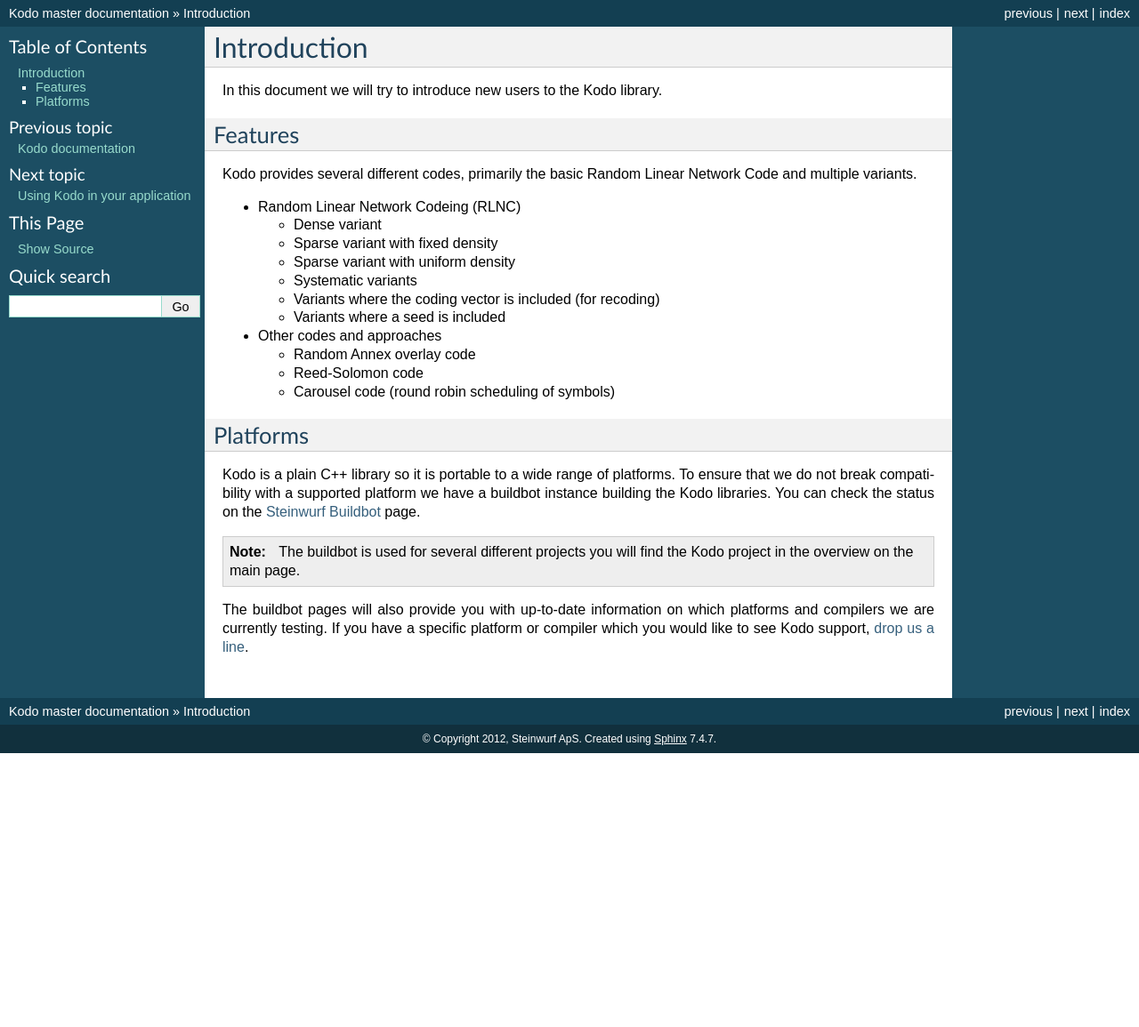
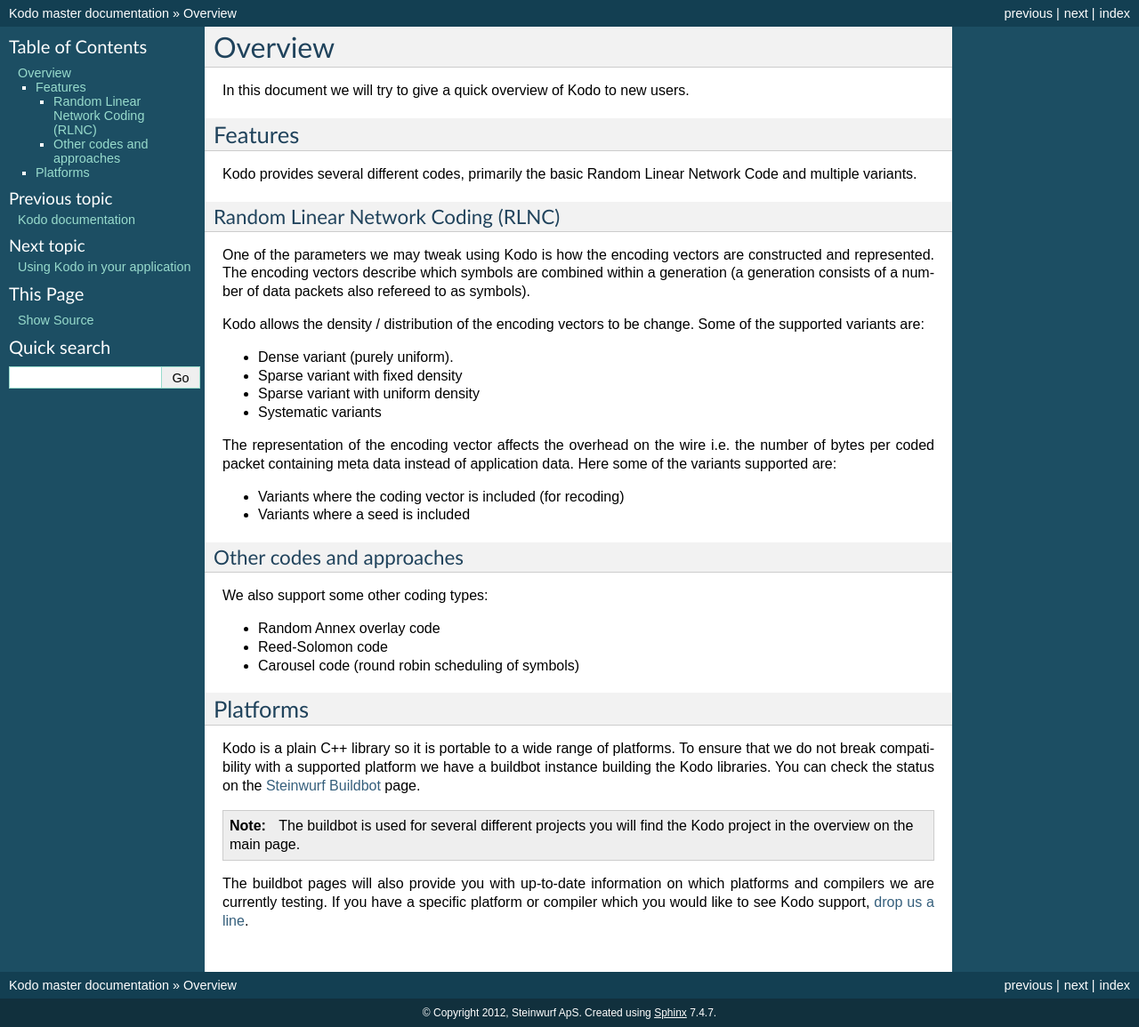
Before and after one commit to msherif4/kodo, a Sphinx documentation site: the page built from docs/source/overview.rst, in a window 1280 px wide. Shown: the whole page at 89% size. Built offline with Sphinx 7.4.7, drawn with Linux system fonts in a browser that asks for light colours; formulas are drawn with MathJax 3; before the commit the page ends 900 px from its top, so only the background shows below that.

Commit message:
Updating the overview

```diff
--- a/docs/source/overview.rst
+++ b/docs/source/overview.rst
@@ -1,30 +1,45 @@
-Introduction
-============
+Overview
+========
 
-.. _introduction:
+.. _overview:
 
-In this document we will try to introduce new users to the Kodo library.
+In this document we will try to give a quick overview of Kodo to new users.
 
 Features
 --------
 
-Kodo provides several different codes, primarily the basic Random Linear Network
-Code and multiple variants.
+Kodo provides several different codes, primarily the basic Random Linear
+Network Code and multiple variants.
 
-* Random Linear Network Codeing (RLNC)
+Random Linear Network Coding (RLNC)
+~~~~~~~~~~~~~~~~~~~~~~~~~~~~~~~~~~~
+One of the parameters we may tweak using Kodo is how the encoding vectors
+are constructed and represented. The encoding vectors describe which symbols
+are combined within a generation (a generation consists of a number of
+data packets also refereed to as symbols).
 
-  * Dense variant
-  * Sparse variant with fixed density
-  * Sparse variant with uniform density
-  * Systematic variants
-  * Variants where the coding vector is included (for recoding)
-  * Variants where a seed is included
+Kodo allows the density / distribution of the encoding vectors to be change.
+Some of the supported variants are:
 
-* Other codes and approaches
+* Dense variant (purely uniform).
+* Sparse variant with fixed density
+* Sparse variant with uniform density
+* Systematic variants
 
-  * Random Annex overlay code
-  * Reed-Solomon code
-  * Carousel code (round robin scheduling of symbols)
+The representation of the encoding vector affects the overhead on the wire
+i.e. the number of bytes per coded packet containing meta data instead of
+application data. Here some of the variants supported are:
+
+* Variants where the coding vector is included (for recoding)
+* Variants where a seed is included
+
+Other codes and approaches
+~~~~~~~~~~~~~~~~~~~~~~~~~~
+We also support some other coding types:
+
+* Random Annex overlay code
+* Reed-Solomon code
+* Carousel code (round robin scheduling of symbols)
 
 Platforms
 ---------
```
